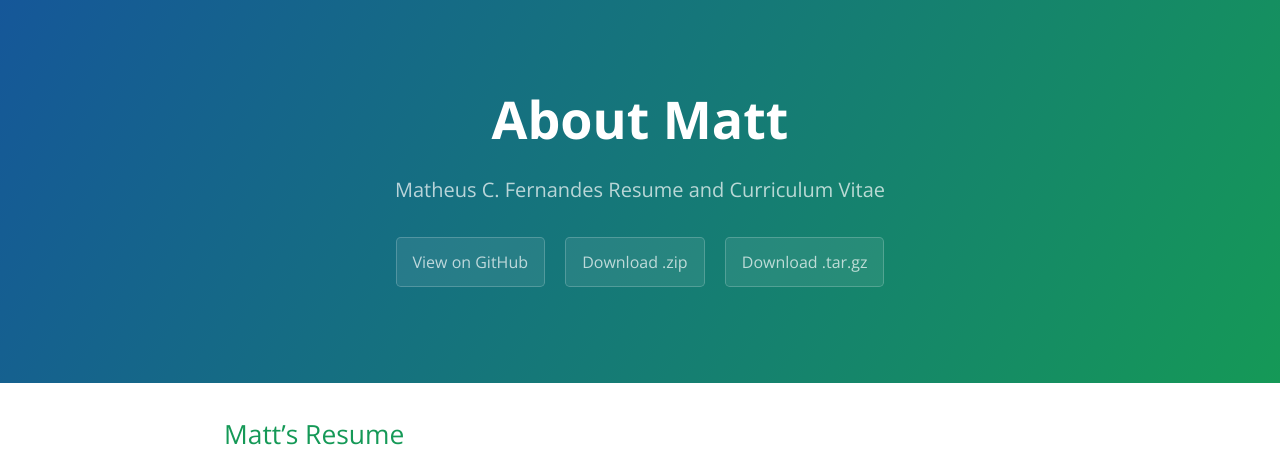
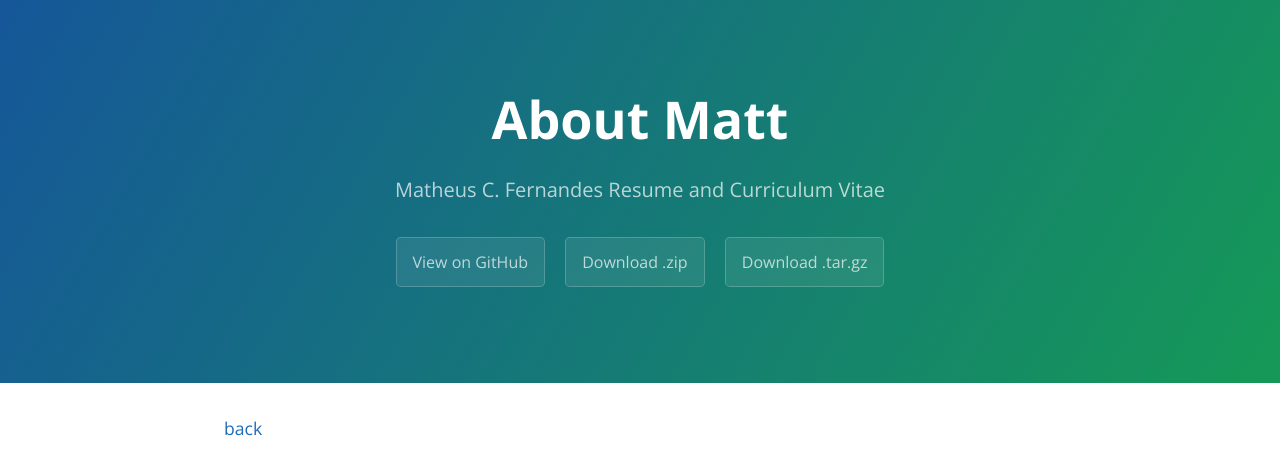
Before and after one commit to matheuscfernandes/fidelity-interview, a Jekyll site: the page built from about.md, in a window 1280 px wide and 1400 px high. Shown: the top 468 px of the window. Built offline with Jekyll 4.4.1, drawn with Linux system fonts in a browser that asks for light colours; grey boxes are pictures that could not be loaded.

Commit message:
moved back button

```diff
--- a/about.md
+++ b/about.md
@@ -3,6 +3,8 @@ layout: default
 title: About Matt
 description: Matheus C. Fernandes Resume and Curriculum Vitae
 ---
+
+[back](./)
 
 ## Matt's Resume
 
```
Also changed, not shown: other parts of about.md (+0 -2 lines).
